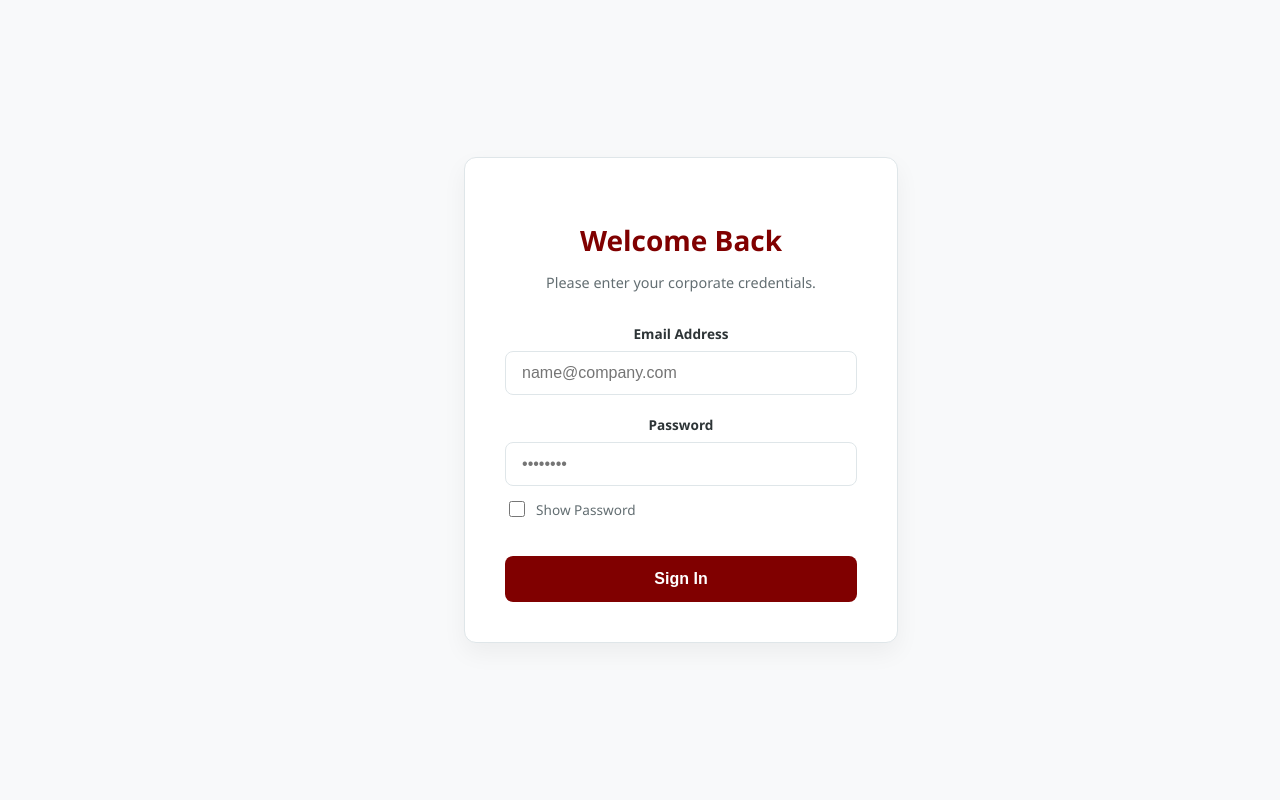
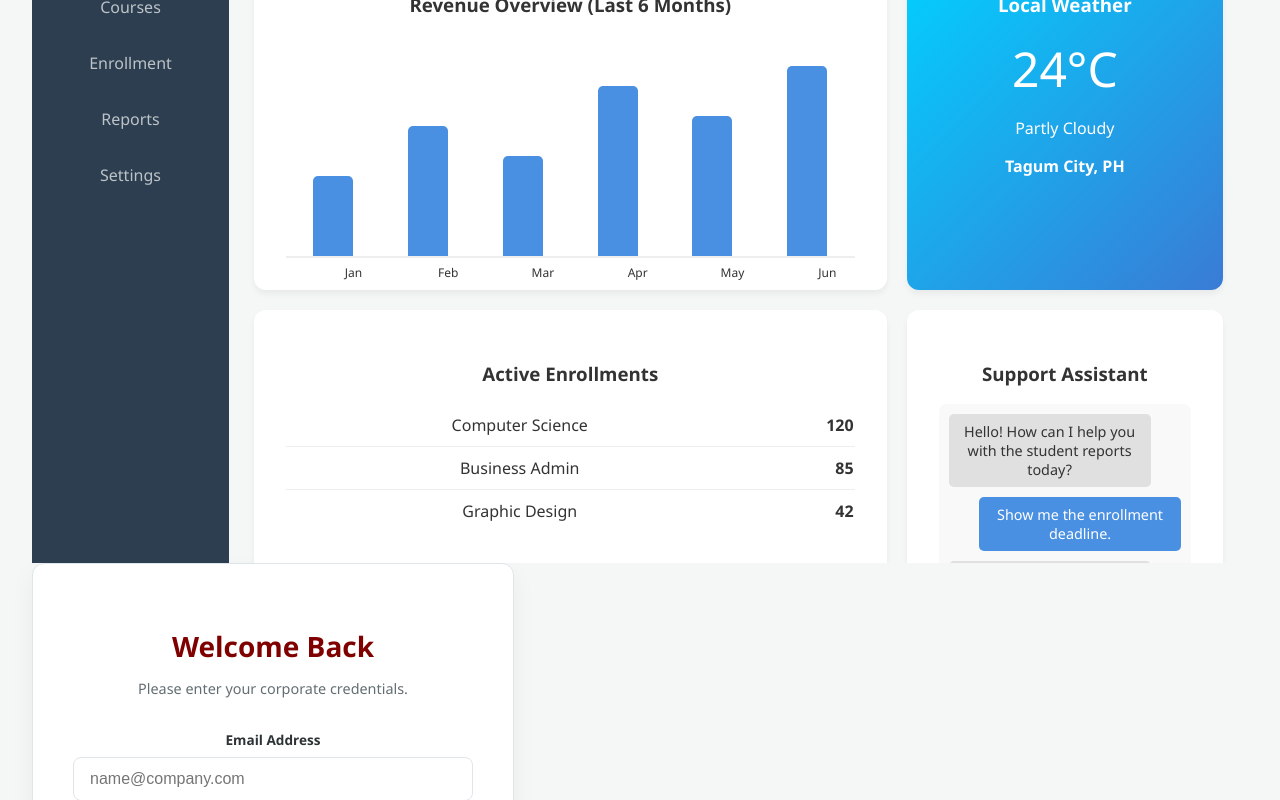
Before and after one commit to KenFemboy/LABRADOR_IT15-L_Frontend, a React (Vite) app in the folder LABRADOR-React-app/: page / in a window 1280 px wide. Shown: the top 800 px of the page. Built offline with nearby package versions, Linux system fonts and the light colour scheme.

Commit message:
overview added

```diff
--- a/LABRADOR-React-app/src/App.jsx
+++ b/LABRADOR-React-app/src/App.jsx
@@ -2,12 +2,18 @@ import { useState } from 'react'
 import reactLogo from './assets/react.svg'
 import viteLogo from '/vite.svg'
 import Login from "./components/jsx/login.jsx"
+import Overview from "./pages/jsx/overview.jsx"
+
 import './App.css'
-import "./components/css/login.css"
+
 function App() {
   return (
    <>
+   <div>
+
+    <Overview/>
     <Login/>
+   </div>
    </>
   )
 }
--- a/LABRADOR-React-app/src/components/jsx/login.jsx
+++ b/LABRADOR-React-app/src/components/jsx/login.jsx
@@ -1,5 +1,6 @@
 import React from 'react'
 import { useState } from 'react';
+import "../css/login.css"
 const login = () => {
     const [passwordShown, setPasswordShown] = useState(false);
     const [isLoading, setIsLoading] = useState(false);
--- /dev/null
+++ b/LABRADOR-React-app/src/pages/css/overview.css
@@ -0,0 +1,138 @@
+
+        :root {
+            --primary: #4a90e2;
+            --bg: #f4f7f6;
+            --sidebar: #2c3e50;
+            --white: #ffffff;
+            --text: #333;
+        }
+
+        body {
+            font-family: 'Segoe UI', Tahoma, Geneva, Verdana, sans-serif;
+            margin: 0;
+            display: flex;
+            height: 100vh;
+            background-color: var(--bg);
+            color: var(--text);
+        }
+
+        /* Navigation Sidebar */
+        nav {
+            width: 240px;
+            background-color: var(--sidebar);
+            color: white;
+            display: flex;
+            flex-direction: column;
+            padding: 20px;
+        }
+
+        nav h2 { font-size: 1.2rem; margin-bottom: 30px; border-bottom: 1px solid #3e4f5f; padding-bottom: 10px; }
+
+        nav a {
+            color: #bdc3c7;
+            text-decoration: none;
+            padding: 12px 10px;
+            margin: 5px 0;
+            border-radius: 5px;
+            transition: 0.3s;
+        }
+
+        nav a:hover, nav a.active {
+            background-color: var(--primary);
+            color: white;
+        }
+
+        /* Main Content Area */
+        main {
+            flex-grow: 1;
+            padding: 25px;
+            overflow-y: auto;
+            display: grid;
+            grid-template-columns: 2fr 1fr;
+            grid-gap: 20px;
+        }
+
+        .header { grid-column: span 2; margin-bottom: 10px; }
+
+        /* Dashboard Cards */
+        .card {
+            background: var(--white);
+            padding: 20px;
+            border-radius: 12px;
+            box-shadow: 0 4px 6px rgba(0,0,0,0.05);
+        }
+
+        /* Finance Chart Placeholder */
+        .chart-container {
+            height: 200px;
+            display: flex;
+            align-items: flex-end;
+            justify-content: space-around;
+            padding-top: 20px;
+            border-bottom: 2px solid #eee;
+        }
+
+        .bar {
+            width: 40px;
+            background: var(--primary);
+            border-radius: 5px 5px 0 0;
+            position: relative;
+        }
+
+        .bar::before {
+            content: attr(data-label);
+            position: absolute;
+            bottom: -25px;
+            font-size: 12px;
+            width: 100%;
+            text-align: center;
+        }
+
+        /* Weather Widget */
+        .weather-widget {
+            background: linear-gradient(135deg, #00d2ff 0%, #3a7bd5 100%);
+            color: white;
+            text-align: center;
+        }
+
+        /* Chatbot Interface */
+        .chatbot {
+            display: flex;
+            flex-direction: column;
+            height: 300px;
+        }
+
+        .chat-window {
+            flex-grow: 1;
+            background: #f9f9f9;
+            border-radius: 8px;
+            padding: 10px;
+            margin-bottom: 10px;
+            font-size: 0.9rem;
+            overflow-y: auto;
+        }
+
+        .chat-msg { margin-bottom: 10px; padding: 8px; border-radius: 5px; max-width: 80%; }
+        .bot { background: #e0e0e0; align-self: flex-start; }
+        .user { background: var(--primary); color: white; align-self: flex-end; margin-left: auto; }
+
+        .chat-input {
+            display: flex;
+            gap: 5px;
+        }
+
+        input[type="text"] {
+            flex-grow: 1;
+            padding: 8px;
+            border: 1px solid #ddd;
+            border-radius: 4px;
+        }
+
+        button {
+            padding: 8px 15px;
+            background: var(--primary);
+            color: white;
+            border: none;
+            border-radius: 4px;
+            cursor: pointer;
+        }
--- /dev/null
+++ b/LABRADOR-React-app/src/pages/jsx/overview.jsx
@@ -0,0 +1,79 @@
+import React from 'react';
+import '../css/overview.css';
+
+const Overview = () => {
+    return (
+        <div className="dashboard-wrapper" style={{ display: 'flex', height: '100vh' }}>
+            <nav>
+                <h2>EduDash Pro</h2>
+                <a href="#" className="active">Overview</a>
+                <a href="#">Students</a>
+                <a href="#">Courses</a>
+                <a href="#">Enrollment</a>
+                <a href="#">Reports</a>
+                <a href="#">Settings</a>
+            </nav>
+
+            <main>
+                <div className="header">
+                    <h1>Administrative Overview</h1>
+                    <p>Welcome back! Here is what's happening today.</p>
+                </div>
+
+                <div className="card">
+                    <h3>Revenue Overview (Last 6 Months)</h3>
+                    <div className="chart-container">
+                        <div className="bar" style={{ height: '40%' }} data-label="Jan"></div>
+                        <div className="bar" style={{ height: '65%' }} data-label="Feb"></div>
+                        <div className="bar" style={{ height: '50%' }} data-label="Mar"></div>
+                        <div className="bar" style={{ height: '85%' }} data-label="Apr"></div>
+                        <div className="bar" style={{ height: '70%' }} data-label="May"></div>
+                        <div className="bar" style={{ height: '95%' }} data-label="Jun"></div>
+                    </div>
+                </div>
+
+                <div className="card weather-widget">
+                    <h3>Local Weather</h3>
+                    <div style={{ fontSize: '3rem' }}>24°C</div>
+                    <p>Partly Cloudy</p>
+                    <p><strong>Tagum City, PH</strong></p>
+                </div>
+
+                <div className="card">
+                    <h3>Active Enrollments</h3>
+                    <table style={{ width: '100%', borderCollapse: 'collapse', marginTop: '10px' }}>
+                        <tbody>
+                            <tr style={{ borderBottom: '1px solid #eee' }}>
+                                <td style={{ padding: '10px 0' }}>Computer Science</td>
+                                <td style={{ textAlign: 'right', fontWeight: 'bold' }}>120</td>
+                            </tr>
+                            <tr style={{ borderBottom: '1px solid #eee' }}>
+                                <td style={{ padding: '10px 0' }}>Business Admin</td>
+                                <td style={{ textAlign: 'right', fontWeight: 'bold' }}>85</td>
+                            </tr>
+                            <tr>
+                                <td style={{ padding: '10px 0' }}>Graphic Design</td>
+                                <td style={{ textAlign: 'right', fontWeight: 'bold' }}>42</td>
+                            </tr>
+                        </tbody>
+                    </table>
+                </div>
+
+                <div className="card chatbot">
+                    <h3>Support Assistant</h3>
+                    <div className="chat-window">
+                        <div className="chat-msg bot">Hello! How can I help you with the student reports today?</div>
+                        <div className="chat-msg user">Show me the enrollment deadline.</div>
+                        <div className="chat-msg bot">The deadline for Fall 2026 is August 15th.</div>
+                    </div>
+                    <div className="chat-input">
+                        <input type="text" placeholder="Type a message..." />
+                        <button>Send</button>
+                    </div>
+                </div>
+            </main>
+        </div>
+    );
+};
+
+export default Overview;
```
